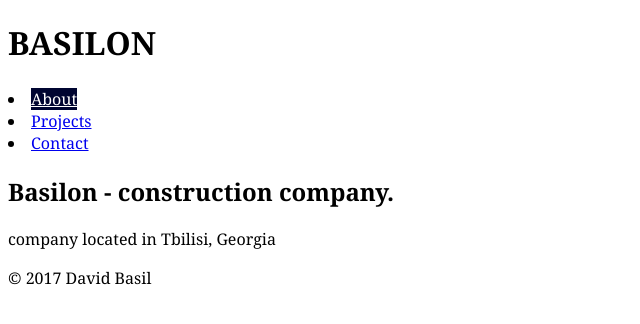
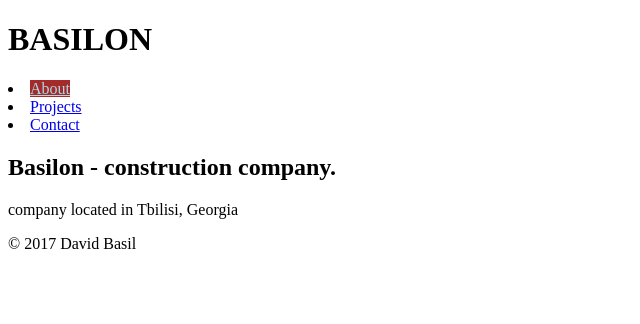
Before and after one commit to DavidBasil/basilon, a Jekyll site: the page built from index.html, in a window 1280 px wide. Shown: the top 324 px of the page, without its empty margins (0-640 px from the left). Built offline with Jekyll 4.4.1, drawn with Linux system fonts in a browser that asks for light colours.

```diff
--- a/_includes/css/current.css
+++ /dev/null
@@ -1,4 +0,0 @@
-.current {
-	background-color: #000531;
-	color: #fff;
-}
--- a/_includes/css/global.css
+++ /dev/null
@@ -1,5 +0,0 @@
-html {
-	margin: 0;
-	padding: 0;
-	font: normal 100%/1.4 Georgia, serif;
-}
--- a/_layouts/default.html
+++ b/_layouts/default.html
@@ -3,7 +3,7 @@
 <head>
   <meta charset="utf-8" />
   <meta name="viewport" content="width=device-width" />
-  <title>Basilon</title>
+	<title>{{ page.title }}</title>
 	<link rel="stylesheet" href="{{site.baseurl}}/css/main.css"/>
 </head>
 <body>
--- a/css/main.css
+++ b/css/main.css
@@ -1,5 +1,4 @@
----
----
-
-{% include css/global.css %}
-{% include css/current.css %}
+.current {
+	background-color: brown;
+	color: lightblue;
+}
--- a/index.html
+++ b/index.html
@@ -1,5 +1,6 @@
 ---
 layout: default
+title: About
 ---
 
 <h2>Basilon - construction company.</h2>
--- a/projects.html
+++ b/projects.html
@@ -1,5 +1,6 @@
 ---
 layout: default
+title: Projects
 ---
 
 <h2>Our Projects</h2>
```
Also changed, not shown: contact.html (added, +13 -0 lines).
